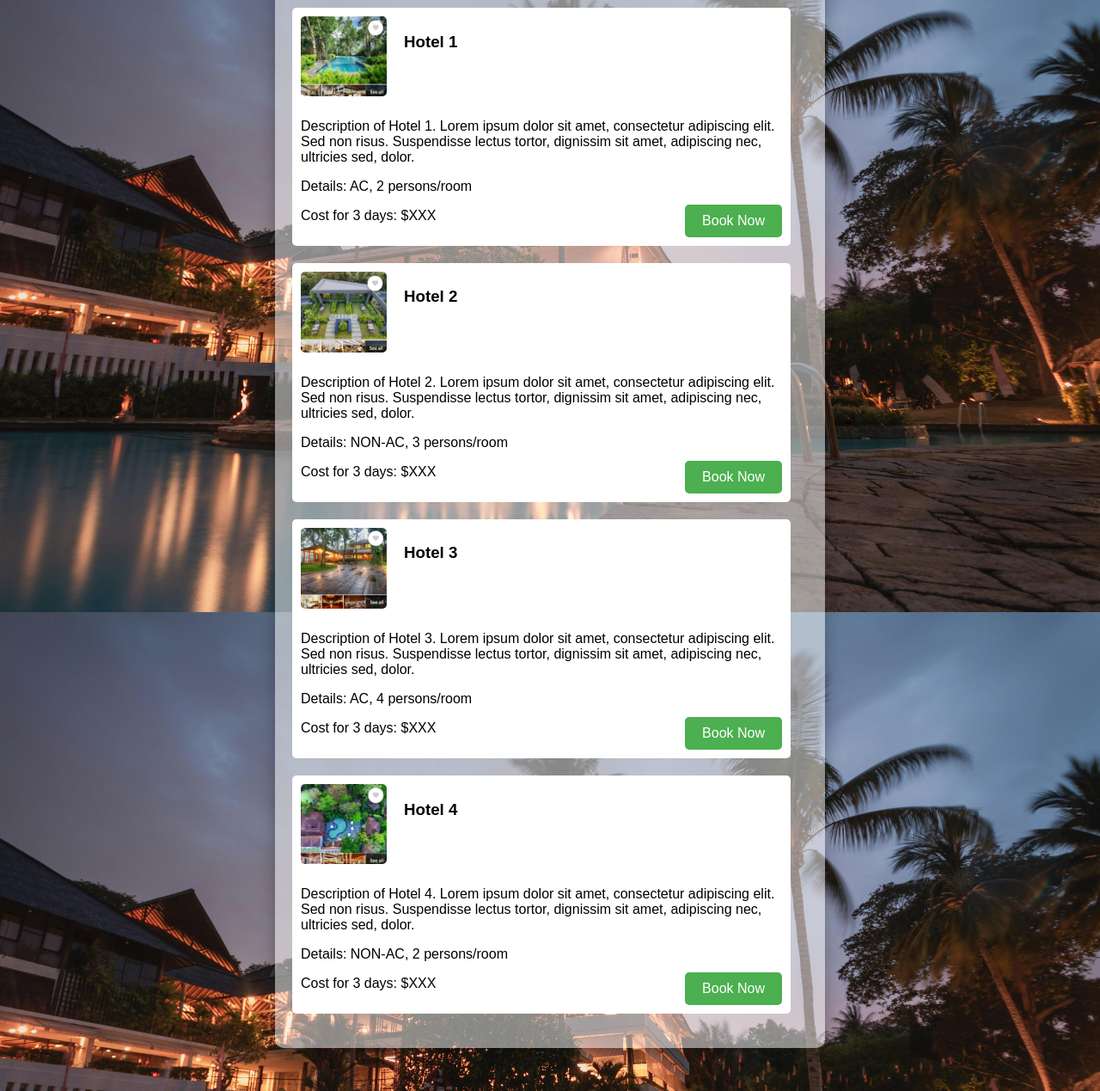
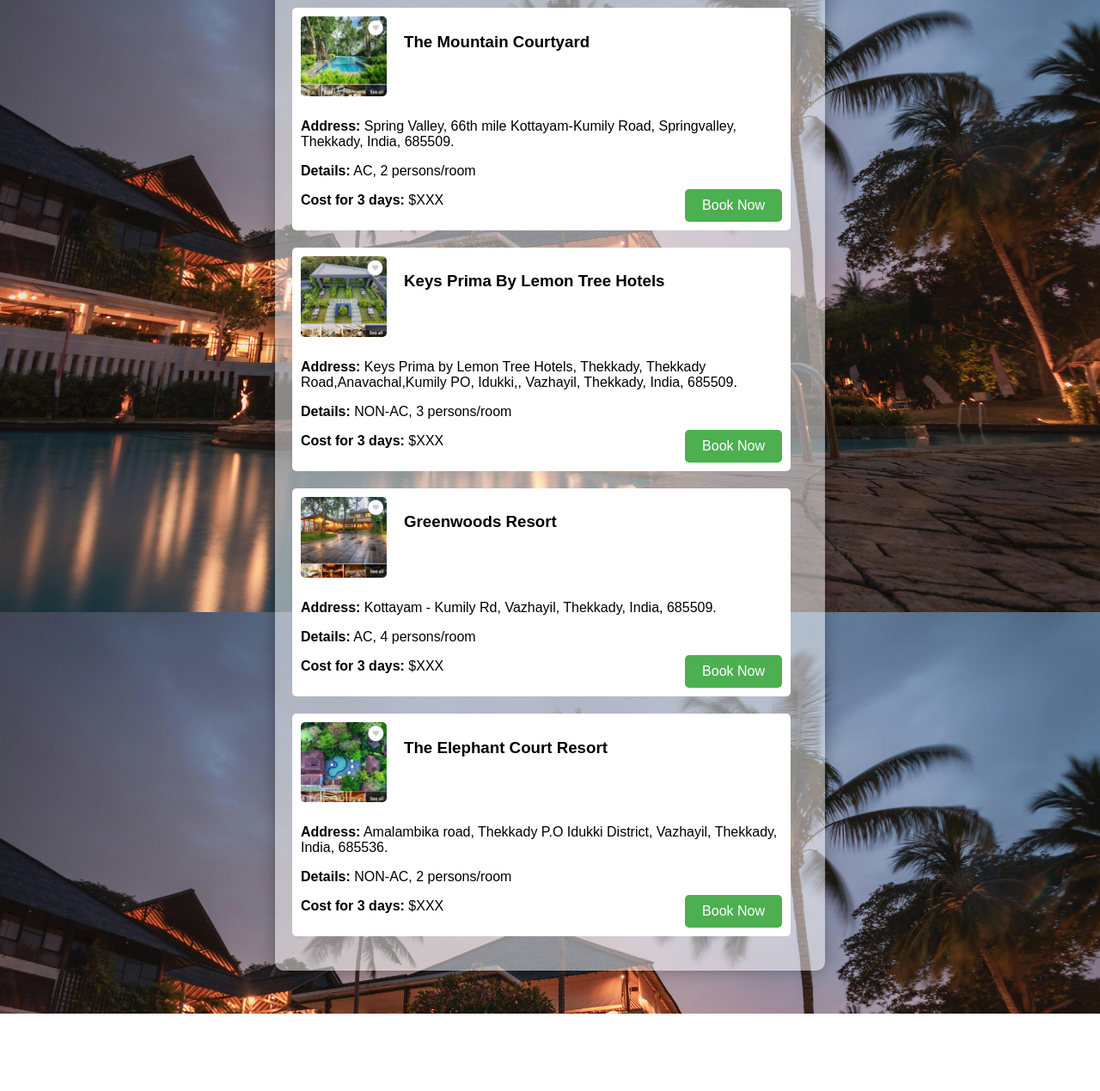
Before and after one commit to Mithun-04/Local_Tourism, a plain HTML site: page mod4.html in a window 1280 px wide. Shown: the part 141-1410 px from the top of the page at 86% size. After the commit the page ends 1320 px from the top, so only its background shows below. Drawn offline with Linux system fonts and the light colour scheme.

Commit message:
mod4 update

```diff
--- a/mod4.html
+++ b/mod4.html
@@ -82,51 +82,51 @@
         <div class="hotel">
             <div class="hotel-header">
                 <img src="img 1.png" alt="Hotel 1">
-            <div class="hotel-name"><h3>Hotel 1</h3></div>
+            <div class="hotel-name"><h3>The Mountain Courtyard</h3></div>
             </div>
 
             <div class="hotel-details">
-                <p>Description of Hotel 1. Lorem ipsum dolor sit amet, consectetur adipiscing elit. Sed non risus. Suspendisse lectus tortor, dignissim sit amet, adipiscing nec, ultricies sed, dolor.</p>
-                <p>Details: AC, 2 persons/room</p>
-                <p>Cost for 3 days: $XXX</p>
+                <p><b>Address:</b> Spring Valley, 66th mile Kottayam-Kumily Road, Springvalley, Thekkady, India, 685509.</p>
+                <p><b>Details:</b> AC, 2 persons/room</p>
+                <p><b>Cost for 3 days:</b> $XXX</p>
             </div>
             <a href="mod5.html" class="booking-button">Book Now</a>
         </div>
         <div class="hotel">
             <div class="hotel-header">
                 <img src="img 2.png" alt="Hotel 2">
-                <div class="hotel-name"><h3>Hotel 2</h3></div>
+                <div class="hotel-name"><h3>Keys Prima By Lemon Tree Hotels</h3></div>
             </div>
             <div class="hotel-details">
-                <p>Description of Hotel 2. Lorem ipsum dolor sit amet, consectetur adipiscing elit. Sed non risus. Suspendisse lectus tortor, dignissim sit amet, adipiscing nec, ultricies sed, dolor.</p>
-                <p>Details: NON-AC, 3 persons/room</p>
-                <p>Cost for 3 days: $XXX</p>
+                <p><b>Address:</b> Keys Prima by Lemon Tree Hotels, Thekkady, Thekkady Road,Anavachal,Kumily PO, Idukki,, Vazhayil, Thekkady, India, 685509.</p>
+                <p><b>Details:</b> NON-AC, 3 persons/room</p>
+                <p><b>Cost for 3 days:</b> $XXX</p>
             </div>
             <a href="mod5.html" class="booking-button">Book Now</a>
         </div>
         <div class="hotel">
             <div class="hotel-header">
                 <img src="img 3.png" alt="Hotel 3">
-                <div class="hotel-name"><h3>Hotel 3</h3></div>
+                <div class="hotel-name"><h3>Greenwoods Resort</h3></div>
             </div>
 
             <div class="hotel-details">
-                <p>Description of Hotel 3. Lorem ipsum dolor sit amet, consectetur adipiscing elit. Sed non risus. Suspendisse lectus tortor, dignissim sit amet, adipiscing nec, ultricies sed, dolor.</p>
-                <p>Details: AC, 4 persons/room</p>
-                <p>Cost for 3 days: $XXX</p>
+                <p><b>Address:</b> Kottayam - Kumily Rd, Vazhayil, Thekkady, India, 685509.</p>
+                <p><b>Details:</b> AC, 4 persons/room</p>
+                <p><b>Cost for 3 days:</b> $XXX</p>
             </div>
             <a href="mod5.html" class="booking-button">Book Now</a>
         </div>
         <div class="hotel">
             <div class="hotel-header">
                 <img src="img 4.png" alt="Hotel 4">
-                <div class="hotel-name"><h3>Hotel 4</h3></div>
+                <div class="hotel-name"><h3>The Elephant Court Resort</h3></div>
             </div>
 
             <div class="hotel-details">
-                <p>Description of Hotel 4. Lorem ipsum dolor sit amet, consectetur adipiscing elit. Sed non risus. Suspendisse lectus tortor, dignissim sit amet, adipiscing nec, ultricies sed, dolor.</p>
-                <p>Details: NON-AC, 2 persons/room</p>
-                <p>Cost for 3 days: $XXX</p>
+                <p><b>Address:</b> Amalambika road, Thekkady P.O Idukki District, Vazhayil, Thekkady, India, 685536.</p>
+                <p><b>Details:</b> NON-AC, 2 persons/room</p>
+                <p><b>Cost for 3 days:</b> $XXX</p>
             </div>
             <a href="mod5.html" class="booking-button">Book Now</a>
         </div>
```
